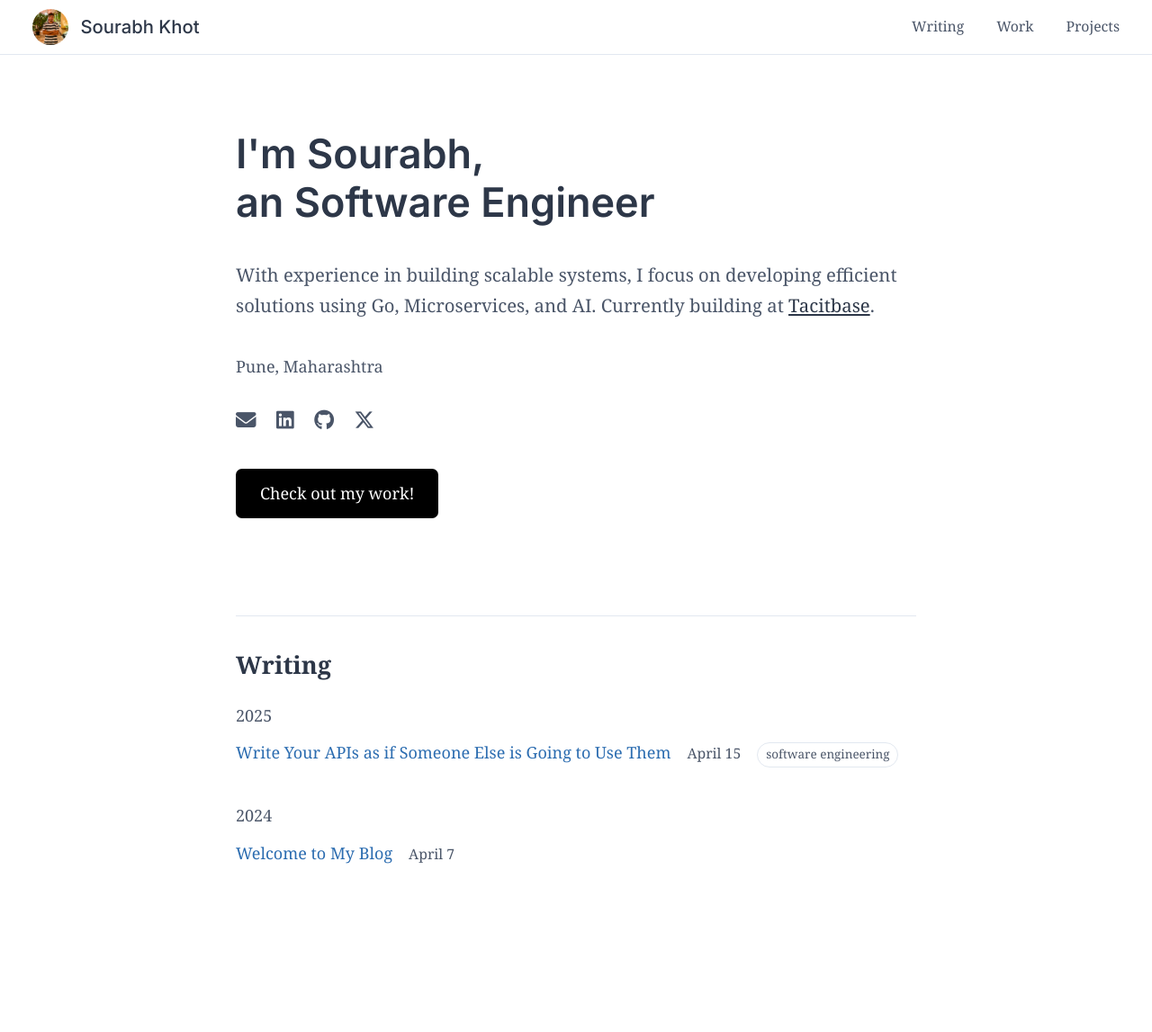
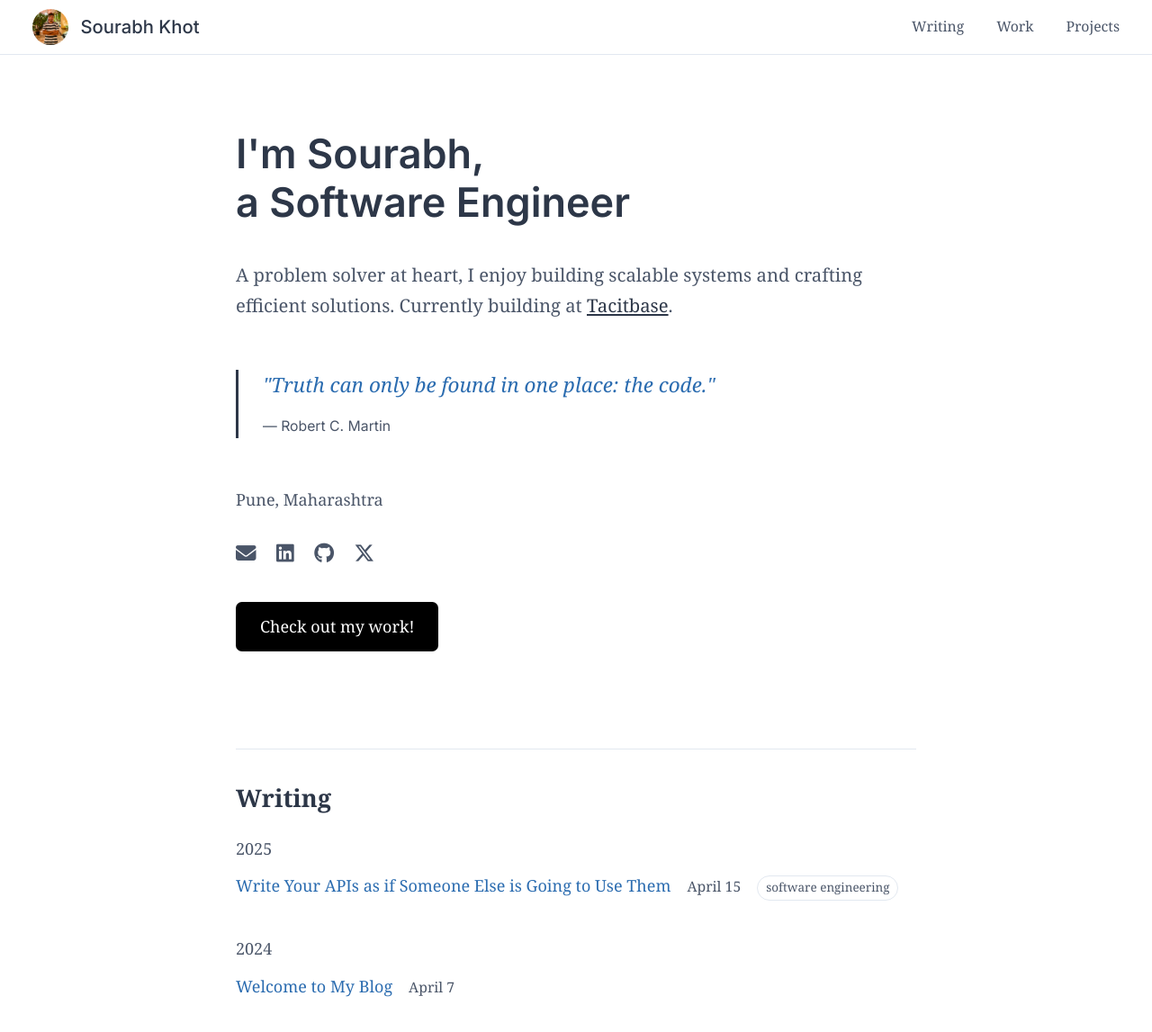
Before and after one commit to sourabh-khot65/sourabh-khot65.github.io, a Jekyll site: the page built from index.html, in a window 1280 px wide and 1227 px high. Shown: the top 1147 px of the window at 90% size. Built offline with Jekyll 4.4.1, drawn with Linux system fonts in a browser that asks for light colours.

Commit message:
feat: Enhance homepage with personal quote and refined introduction. The updates include a more engaging description of skills and the addition of a quote to inspire visitors. These changes aim to create a more inviting atmosphere and better reflect personal values in the professional context.

```diff
--- a/index.html
+++ b/index.html
@@ -5,12 +5,16 @@ title: Home
 
 <div class="hero-section">
     <h1>I'm Sourabh,</h1>
-    <h1>an Software Engineer</h1>
-    <!-- <h1><h1> -->
+    <h1>a Software Engineer</h1>
 
     <div class="hero-description">
-        <p>With experience in building scalable systems, I focus on developing efficient solutions using Go, Microservices, and AI. Currently building at <a href="https://tacitbase.com" target="_blank" rel="noopener noreferrer">Tacitbase</a>.</p>
+        <p>A problem solver at heart, I enjoy building scalable systems and crafting efficient solutions. Currently building at <a href="https://tacitbase.com" target="_blank" rel="noopener noreferrer">Tacitbase</a>.</p>
     </div>
+
+    <blockquote class="quote">
+        <p><a href="https://www.goodreads.com/quotes/857947-truth-can-only-be-found-in-one-place-the-code" target="_blank" rel="noopener noreferrer">"Truth can only be found in one place: the code."</a></p>
+        <cite>— Robert C. Martin</cite>
+    </blockquote>
 
     <div class="contact-info">
         <p>Pune, Maharashtra</p>
@@ -219,4 +223,36 @@ title: Home
     color: var(--text-primary);
     text-decoration: none;
 }
+
+.quote {
+    margin: 3rem 0;
+    padding-left: 1.5rem;
+    border-left: 3px solid var(--text-primary);
+}
+
+.quote p {
+    font-size: 1.25rem;
+    line-height: 1.5;
+    margin: 0 0 0.75rem;
+    color: var(--text-primary);
+    font-family: 'Georgia', serif;
+    font-style: italic;
+}
+
+.quote cite {
+    font-size: 0.875rem;
+    color: var(--text-secondary);
+    font-style: normal;
+    font-family: 'Inter', sans-serif;
+}
+
+@media (max-width: 640px) {
+    .quote {
+        margin: 2rem 0;
+    }
+
+    .quote p {
+        font-size: 1.125rem;
+    }
+}
 </style>
```
